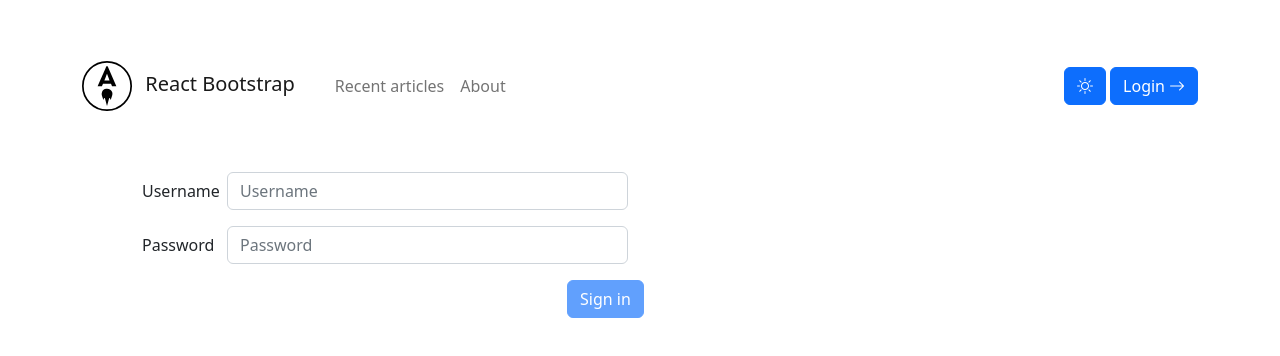
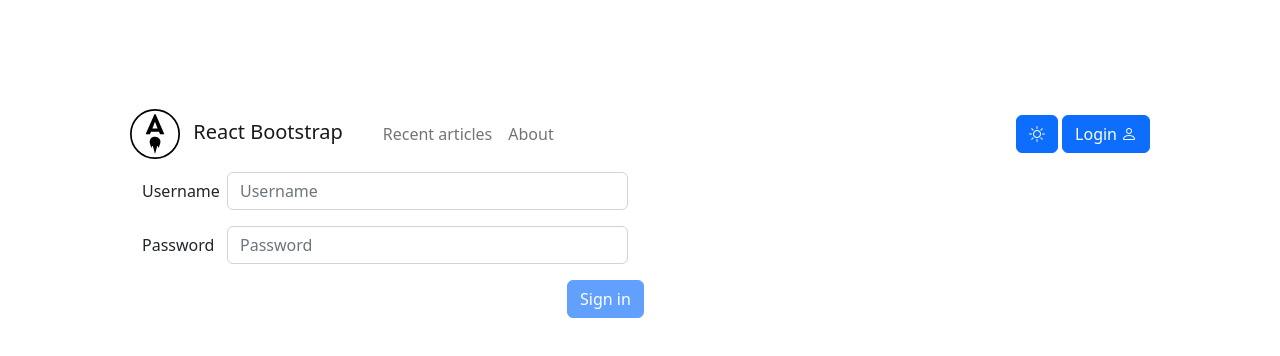
Before and after one commit to EtienneDuv/frontend-exercise-2023, a React (Vite) app: page /login in a window 1280 px wide. Shown: the top 356 px of the page. Built offline with nearby package versions, Linux system fonts and the light colour scheme.

Commit message:
[Change] login/logout button depending of context

```diff
--- a/src/@types/interfaces.ts
+++ b/src/@types/interfaces.ts
@@ -5,3 +5,6 @@ export interface errorObject {
   extensions: object;
   message   : string;
 }
+export interface SetJwtStateProps {
+  setJwtState: React.Dispatch<React.SetStateAction<string|null>>;
+}
--- a/src/components/Navbar.tsx
+++ b/src/components/Navbar.tsx
@@ -6,8 +6,36 @@ import {
 import {NavLink} from 'react-router-dom';
 import {logo} from '../assets';
 import {default as ThemeToggler} from './ThemeToggler';
+import {SetJwtStateProps} from '../@types/interfaces';
+import {JwtContext} from '../router';
 
-export default () => {
+export default ({setJwtState}: SetJwtStateProps) => {
+  const removeJwtCookie = () => {
+    setJwtState(null);
+    document.cookie='jwt=;expires=0;SameSite=None;secure';
+  };
+
+  const LoginLogoutButton = ():JSX.Element => <JwtContext.Consumer>
+    {jwt => {
+      if (!jwt)
+        return (
+          <NavLink to='/login'>
+            <Button>
+              Login
+              <i className='icon bi-person ms-1'></i>
+            </Button>
+          </NavLink>
+        );
+      else
+        return (
+          <Button onClick={() => { removeJwtCookie() } }>
+            Logout
+            <i className='icon bi-box-arrow-right ms-1'></i>
+          </Button>
+        );
+    }}
+  </JwtContext.Consumer>;
+
   return (
     <Navbar>
       <NavLink to='/' className="navbar-brand">
@@ -23,12 +51,8 @@ export default () => {
       </Nav>
 
       <ThemeToggler />
-      <NavLink to='/login'>
-        <Button>
-          Login
-          <i className='icon bi-arrow-right ms-1'></i>
-        </Button>
-      </NavLink>
+
+      <LoginLogoutButton />
     </Navbar>
   );
 };
--- a/src/pages/login.tsx
+++ b/src/pages/login.tsx
@@ -5,8 +5,9 @@ import {errorObject} from '../@types/interfaces';
 import {useNavigate, Navigate} from 'react-router-dom';
 import {gql} from '../services';
 import {getJwt} from '../services/utils';
+import {SetJwtStateProps} from '../@types/interfaces';
 
-export default () => {
+export default ({setJwtState}: SetJwtStateProps) => {
   const [username, setUsername] = useState<string>('');
   const [password, setPassword] = useState<string>('');
   const [errors, setErrors] = useState<string[]>([]);
@@ -29,6 +30,7 @@ export default () => {
         const jwt = data?.login?.token;
         if (jwt) {
           document.cookie = `jwt=${jwt};max-age=3600;SameSite=None;secure`;
+          setJwtState(jwt);
           return navigate('/');
         }
       }
--- a/src/router.tsx
+++ b/src/router.tsx
@@ -4,21 +4,28 @@ import {Routes, Route} from 'react-router-dom';
 import {Home, About, Login, NotFound} from './pages';
 import {QueryClient, QueryClientProvider} from 'react-query';
 import {ReactQueryDevtools} from 'react-query/devtools';
+import {createContext, useState} from 'react';
+import {getJwt} from './services/utils';
 
 const queryClient = new QueryClient();
+export const JwtContext = createContext<string|null>(null);
 
 export default () => {
+  const [jwtState, setJwtState] = useState<string|null>(getJwt()||null);
+
   return (
     <Container className='pt-5'>
-      <Navbar />
       <Container className="p-5 mb-4 rounded-3">
         <QueryClientProvider client={queryClient}>
-          <Routes>
-            <Route index element={<Home />} />
-            <Route path="/about" element={<About />} />
-            <Route path="/login" element={<Login />} />
-            <Route path="*" element={<NotFound />} />
-          </Routes>
+          <JwtContext.Provider value={jwtState}>
+            <Navbar setJwtState={setJwtState}/>
+            <Routes>
+              <Route index element={<Home />} />
+              <Route path="/about" element={<About />} />
+              <Route path="/login" element={<Login setJwtState={setJwtState}/>} />
+              <Route path="*" element={<NotFound />} />
+            </Routes>
+          </JwtContext.Provider>
           <ReactQueryDevtools initialIsOpen={false}/>
         </QueryClientProvider>
       </Container>
```
Also changed, not shown: 1 other file (tests, documents, lock files or other folders).
